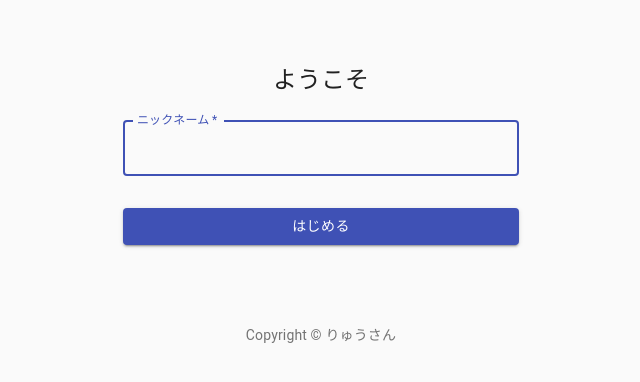
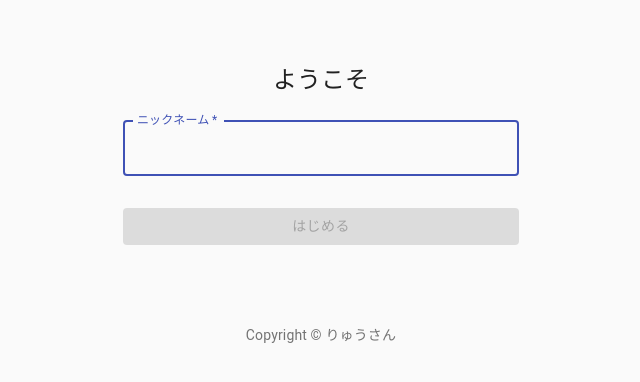
Before and after one commit to perusonaryu/react-chat-app, a React (Create React App) app: page / in a window 1280 px wide. Shown: the top 382 px of the page, without its empty margins (319-959 px from the left). Built offline with nearby package versions, Linux system fonts and the light colour scheme.

Commit message:
set name by clicking button

```diff
--- a/src/components/SignIn.js
+++ b/src/components/SignIn.js
@@ -1,4 +1,4 @@
-import React from 'react';
+import React,{ useState,useEffect } from 'react';
 import Button from '@material-ui/core/Button';
 import CssBaseline from '@material-ui/core/CssBaseline';
 import TextField from '@material-ui/core/TextField';
@@ -44,6 +44,15 @@
 
 export default function SignIn({setName}) {
   const classes = useStyles();
+  const [disabled,setDisabled] =  useState(true);
+
+  const [string,setString] = useState('');
+  console.log({disabled,string});
+
+  useEffect(() => {
+    const disabled = string === ''
+    setDisabled(disabled)
+  },[string]);
 
   return (
     <Container component="main" maxWidth="xs">
@@ -62,6 +71,7 @@
             label="ニックネーム"
             name="name"
             autoFocus
+            onChange={(e) => setString(e.target.value)}
           />
 
           <Button
@@ -70,6 +80,7 @@
             variant="contained"
             color="primary"
             className={classes.submit}
+            disabled={disabled}
           >
             はじめる
           </Button>
```
